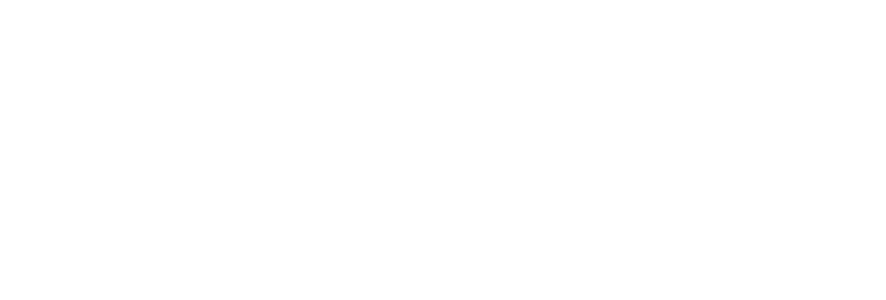
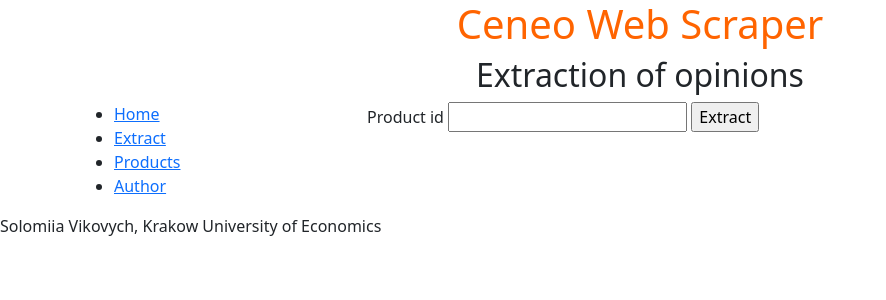
Before and after one commit to SolomiiaVikovych/CeneoWebScraper, a Flask app: page /extract in a window 1280 px wide. Before the commit the part shown is empty. Shown: the top 300 px of the page, without its empty margins (0-886 px from the left). Run offline with Flask 3, Linux system fonts and the light colour scheme; parts of the project's set-up code (start-up, migrations or seed data) failed here and were passed over.

Commit message:
2025-05-26 SV

```diff
--- /dev/null
+++ b/app/forms.py
@@ -0,0 +1,9 @@
+from wtforms import Form, StringField, SubmitField, validators
+
+class ProdyctIdForm(Form):
+    product_id = StringField("Product id", name='product_id', validators=[
+        validators.DataRequired(message='Product id is required'),
+        validators.Length(min=6, max=10, message='Product id should have between 6 and 10 characters(inclusive)'),
+        validators.Regexp(regex='^[0-9]*$', message='Product id can only contain only digits')
+    ])
+    submit = SubmitField("Extract")
--- a/app/models.py
+++ b/app/models.py
@@ -7,7 +7,7 @@ import numpy as np
 from matplotlib import pyplot as plt
 
 class Product:
-    def __init__(self,product_id,product_name,opinions, stats):
+    def __init__(self,product_id,product_name="",opinions=[], stats={}):
         self.opinion_id = product_id
         self.product_name = product_name
         self.opinions = opinions
--- a/app/routes.py
+++ b/app/routes.py
@@ -1,17 +1,31 @@
-from flask import render_template
+from flask import render_template, redirect, request, url_for
 from app import app
+from app.forms import ProdyctIdForm
+from app.models import Product
 
 @app.route("/")
 def index():
     return render_template("index.html")
 
+
 @app.route("/extract")
+def display_form():
+    form = ProdyctIdForm()
+    return render_template("extract.html", form=form)
+
+@app.route("/extract", methods=['POST'])
 def extract():
-    return render_template("extract.html")
+    form = ProdyctIdForm(request.form)
+    if form.validate():
+       product_id = form.product_id.data
+       product = Product(product_id)
+       return redirect(url_for('product', product_id=product_id))
+    else:
+         return render_template("extract.html", form=form)
 
 @app.route("/product/<product_id>")
 def product(product_id):
-    return render_template("product.html, product_id=product_id")
+    return render_template("product.html", product_id=product_id)
 
 @app.route("/charts/<product_id>")
 def charts(product_id):
--- a/app/templates/base.html
+++ b/app/templates/base.html
@@ -3,12 +3,45 @@
 <head>
     <meta charset="UTF-8">
     <meta name="viewport" content="width=device-width, initial-scale=1.0">
+    <link href="https://cdn.jsdelivr.net/npm/bootstrap@5.3.6/dist/css/bootstrap.min.css" rel="stylesheet" integrity="sha384-4Q6Gf2aSP4eDXB8Miphtr37CMZZQ5oXLH2yaXMJ2w8e2ZtHTl7GptT4jmndRuHDT" crossorigin="anonymous">
+    <link href="https://cdn.jsdelivr.net/npm/bootstrap@5.3.6/dist/css/bootstrap.min.css" rel="stylesheet" integrity="sha384-4Q6Gf2aSP4eDXB8Miphtr37CMZZQ5oXLH2yaXMJ2w8e2ZtHTl7GptT4jmndRuHDT" crossorigin="anonymous">
     <link rel="stylesheet" href="{{url_for('static', filename='style.css')}}">
-    <title>Document</title>
+    <title>Ceneo Web Scraper</title>
 </head>
 <body>
-    <h1> Ceneo Web Scraper</h1>
-    {% block content %}
-    {% endblock %}
+    <header class="container text-center">
+        <h1>Ceneo Web Scraper</h1>
+        <h2>{% block title %} {% endblock %}</h2>
+
+
+    </header>
+    <section class="container">
+        <div class="row">
+            <div class="col-3">
+                <nav>
+                    <ul>
+                        <li><a href="{{url_for('index')}}">Home</a></li>
+                        <li><a href="{{url_for('display_form')}}">Extract</a></li>
+                        <li><a href="{{url_for('products')}}">Products</a></li>
+                        <li><a href="{{url_for('about')}}">Author</a></li>
+                    </ul>
+                </nav>
+            </div>
+            <div class="col-9">
+                 {% block content %}
+                 {% endblock%}
+
+
+            </div>
+
+        </div>
+
+    </section>
+    <footer>
+        <p>Solomiia Vikovych, Krakow University of Economics</p>
+    </footer>
+    <script src="https://ajax.googleapis.com/ajax/libs/jquery/3.7.1/jquery.min.js"></script>
+    <script src="https://cdn.jsdelivr.net/npm/bootstrap@5.3.6/dist/js/bootstrap.bundle.min.js" integrity="sha384-j1CDi7MgGQ12Z7Qab0qlWQ/Qqz24Gc6BM0thvEMVjHnfYGF0rmFCozFSxQBxwHKO" crossorigin="anonymous"></script>
+    {% block scripts %} {% endblock %}
 </body>
 </html>
--- a/app/templates/extract.html
+++ b/app/templates/extract.html
@@ -0,0 +1,13 @@
+{% extends 'base.html'%}
+{% block title %}Extraction of opinions {% endblock %}
+{% block content %}
+     {% if form.product_id.errors%}
+          <ul class="errors">{% for error in form.product_id.errors%}<li>{{ error }}</li>{% endfor %}</ul>
+      {% endif %}
+
+    <form action="" method="post"novalidate>
+        {{form.product_id.label}}
+        {{form.product_id}}
+        {{form.submit}}
+    </form>
+{% endblock %}
--- a/app/templates/product.html
+++ b/app/templates/product.html
@@ -0,0 +1,4 @@
+{% extends 'base.html'%}
+{% block title %} {{product_id}}{% endblock %}
+{% block content %}
+{% endblock %}
--- a/app/templates/products.html
+++ b/app/templates/products.html
@@ -0,0 +1,4 @@
+{% extends 'base.html'%}
+{% block title %} {% endblock %}
+{% block content %}
+{% endblock %}
```
Also changed, not shown: app/templates/index.html (+7 -0 lines).
